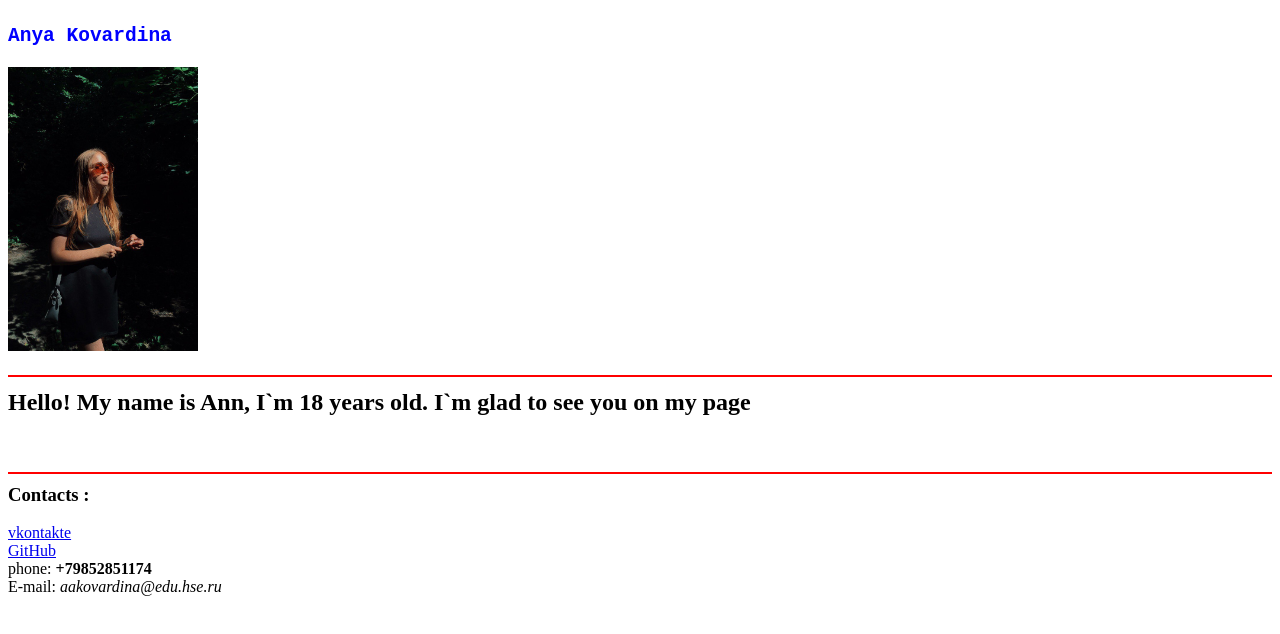
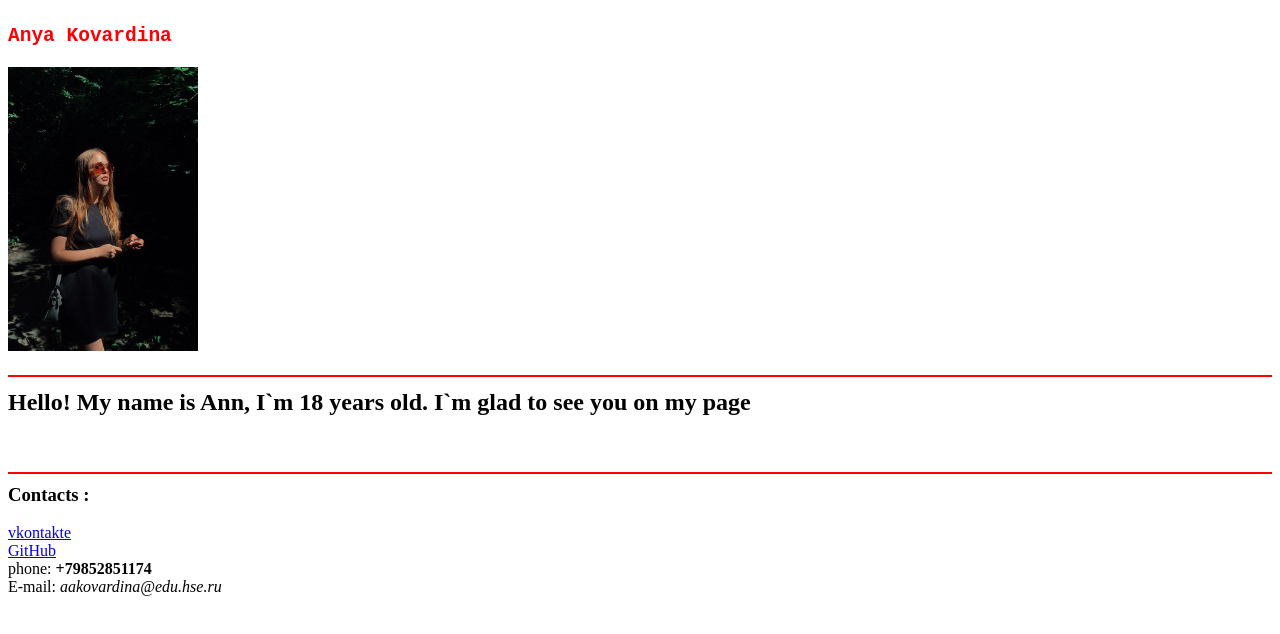
Before and after one commit to anidravok/anidravok.github.io, a plain HTML site: page index.html in a window 1280 px wide. Drawn offline with Linux system fonts and the light colour scheme.

Commit message:
Update index.html

```diff
--- a/index.html
+++ b/index.html
@@ -1,11 +1,11 @@
-    <!doctype html>
+   <!doctype html>
   <html>
     <head>
       <meta charset="utf-8">
       <title>  my personal page </title>
     </head>
     <body>
-       <left><h2> <tt> <font color="blue"> Anya Kovardina </font> </tt> </h1></left>
+       <left><h2> <tt> <font color="red"> Anya Kovardina </font> </tt> </h1></left>
       <left><img alt=" it`s me " width="15%" src="me.jpg"></left>
       <left><h2> <hr color="red"> Hello! My name is Ann, I`m 18 years old. I`m glad to see you on my page </hr> </h2>
       <br/>
```
